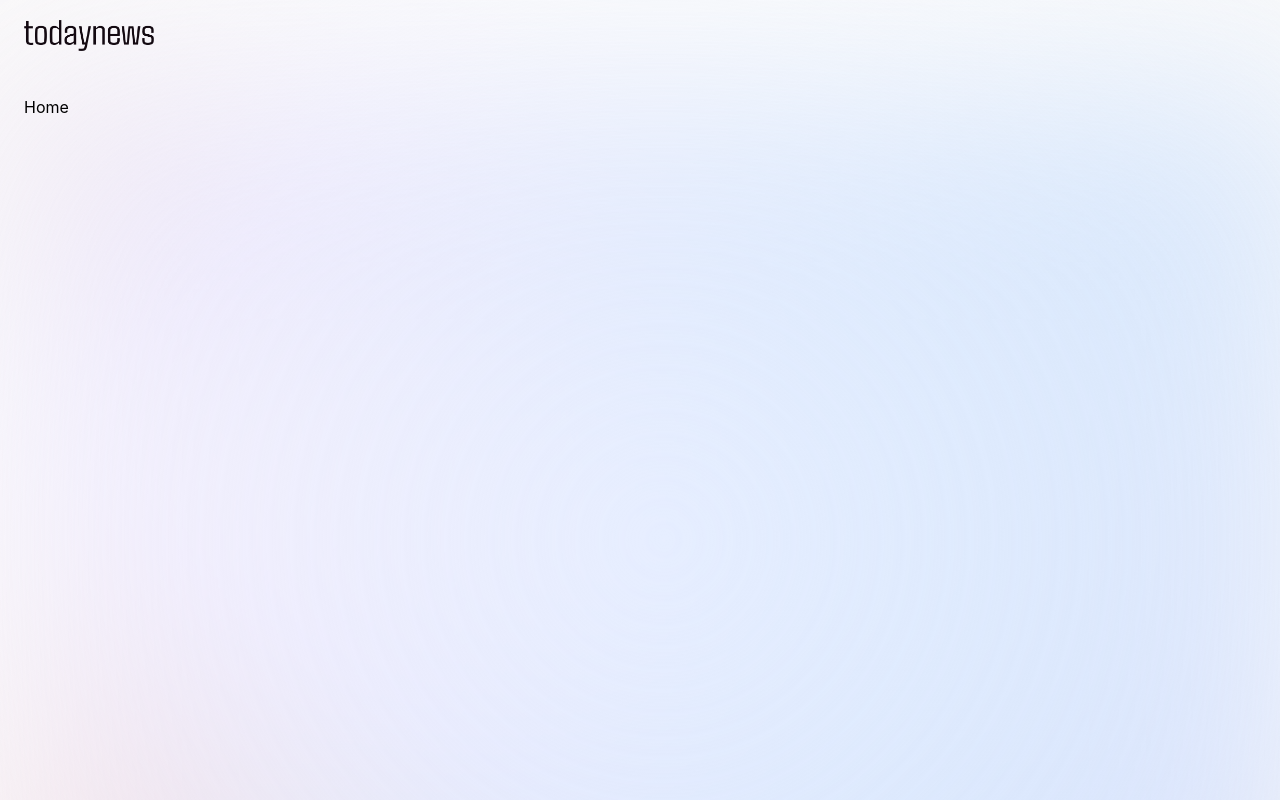
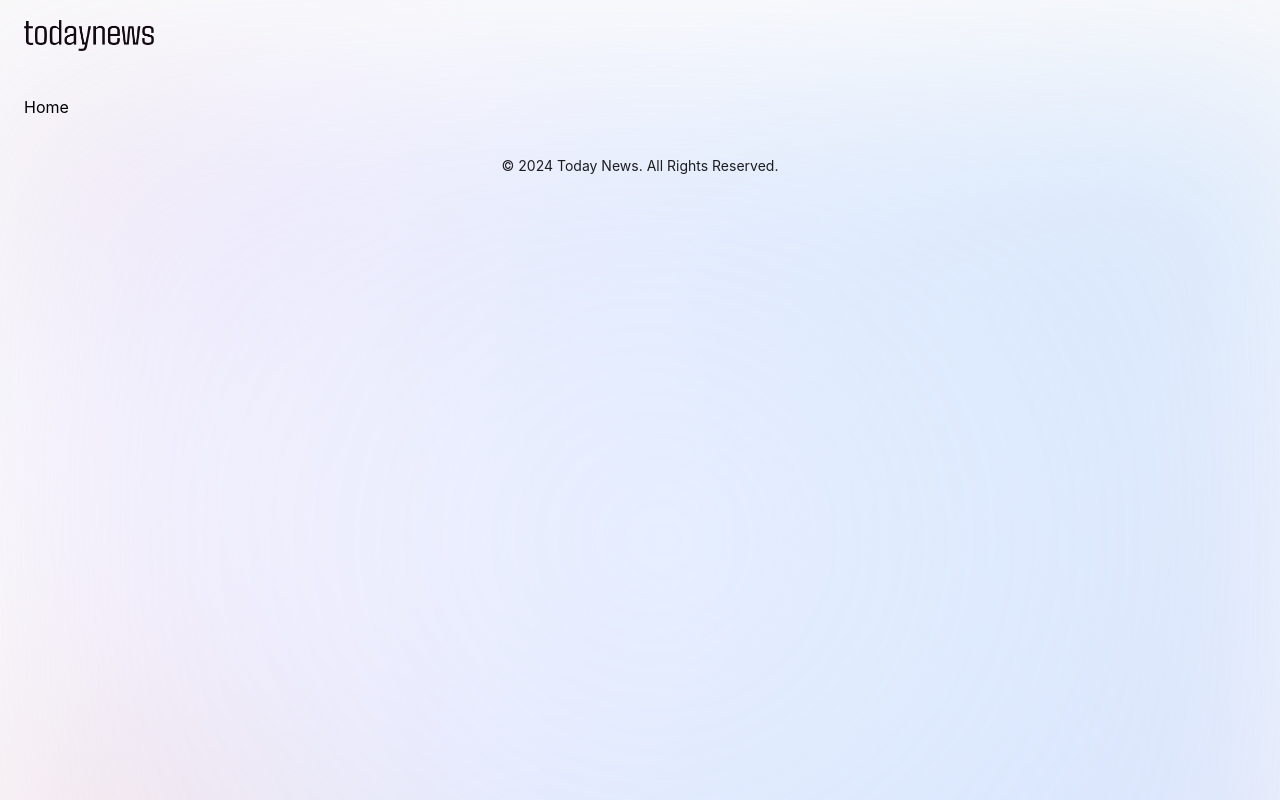
Before and after one commit to krisdinakr/today-news, a React (Vite) app: page / in a window 1280 px wide. Built offline with nearby package versions, Linux system fonts and the light colour scheme.

Commit message:
add footer

```diff
--- /dev/null
+++ b/src/presentation/components/Footer.tsx
@@ -0,0 +1,15 @@
+import { Flex, Typography } from 'antd';
+
+const { Paragraph } = Typography;
+
+const Footer = () => {
+  return (
+    <footer>
+      <Flex align="center" justify="center">
+        <Paragraph>&copy; 2024 Today News. All Rights Reserved.</Paragraph>
+      </Flex>
+    </footer>
+  );
+};
+
+export default Footer;
--- a/src/presentation/view/layout/index.tsx
+++ b/src/presentation/view/layout/index.tsx
@@ -1,13 +1,15 @@
 import { Outlet } from 'react-router-dom';
 import Header from '@/presentation/components/Header';
+import Footer from '@/presentation/components/Footer';
 
 const Layout = () => {
   return (
     <>
       <Header />
-      <main>
+      <main style={{ paddingBottom: 36 }}>
         <Outlet />
       </main>
+      <Footer />
     </>
   );
 };
```
